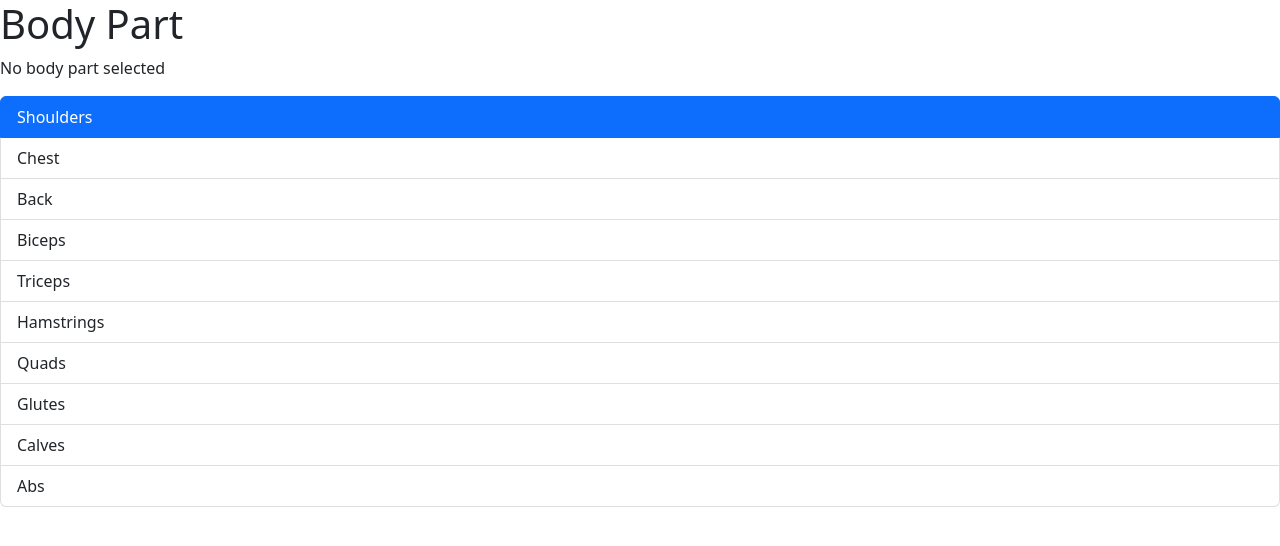
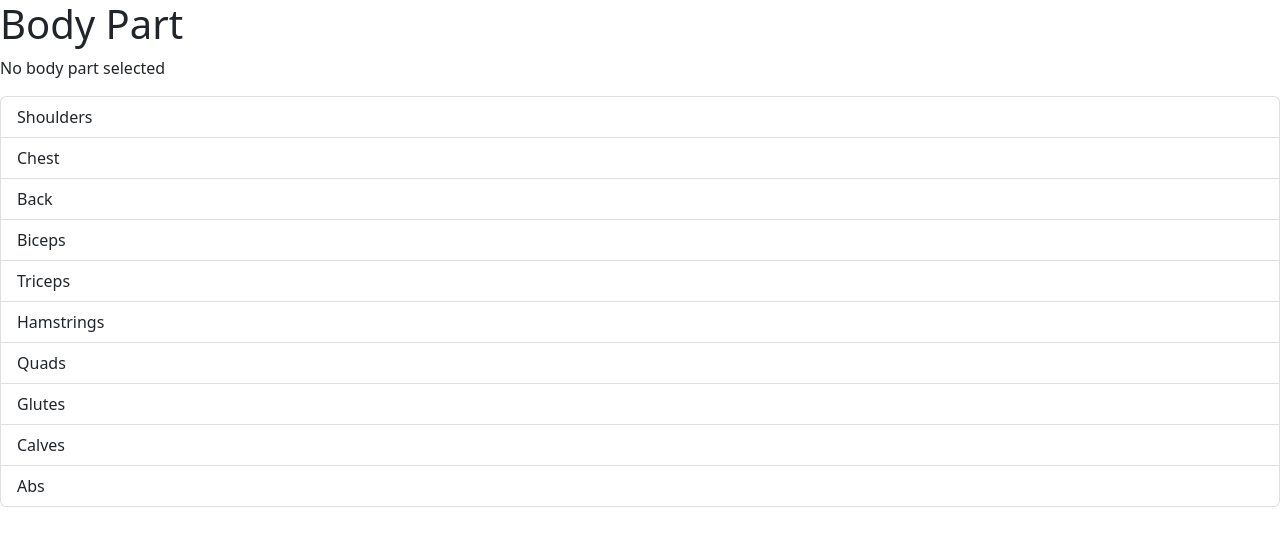
Before and after one commit to anniepuy/randomReactComponents, a React (Vite) app: page / in a window 1280 px wide. Shown: the top 546 px of the page. Built offline with nearby package versions, Linux system fonts and the light colour scheme.

Commit message:
useState Hook to select list item

```diff
--- a/src/components/ListGroup.tsx
+++ b/src/components/ListGroup.tsx
@@ -1,4 +1,5 @@
-import { MouseEvent } from "react";
+import { useState } from "react";
+
 
 function ListGroup () {
     const bodypart = [
@@ -14,12 +15,10 @@ function ListGroup () {
         'Abs'
     ];
 
-    const selectedIndex = 0;
+    //State hook
+    const [selectedIndex, setSelectedIndex] = useState(-1)
 
     const bodyPartSelected = [];
-    //Turn the array into a list
-
-    const handleClick = (event: MouseEvent ) => console.log(event);
 
     return (
         <>
@@ -28,9 +27,12 @@ function ListGroup () {
             <ul className="list-group">
                 {bodypart.map((bodypart, index) => (
                     <li
-                    className={ selectedIndex === index ? 'list-group-item active' : 'list-group-item'}
+                    className={
+                        selectedIndex === index
+                        ? 'list-group-item active'
+                        : 'list-group-item'}
                     key = {bodypart}
-                    onClick={handleClick}
+                    onClick={()=> {setSelectedIndex(index);}}
                     >
                         {bodypart}
                     </li>
```
